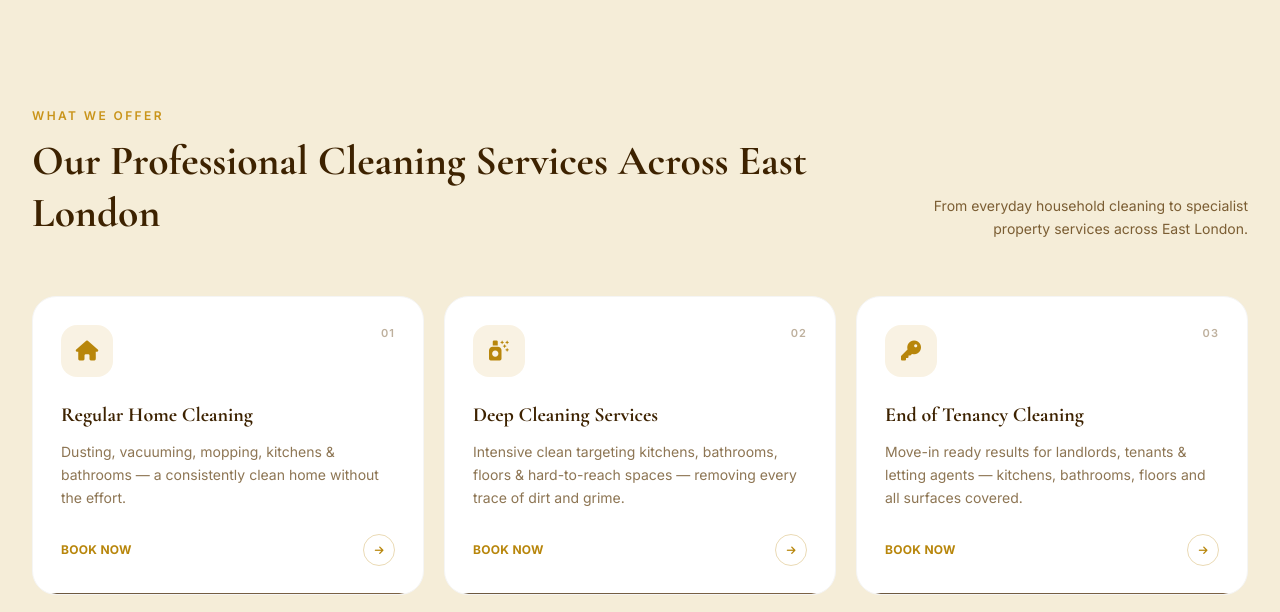
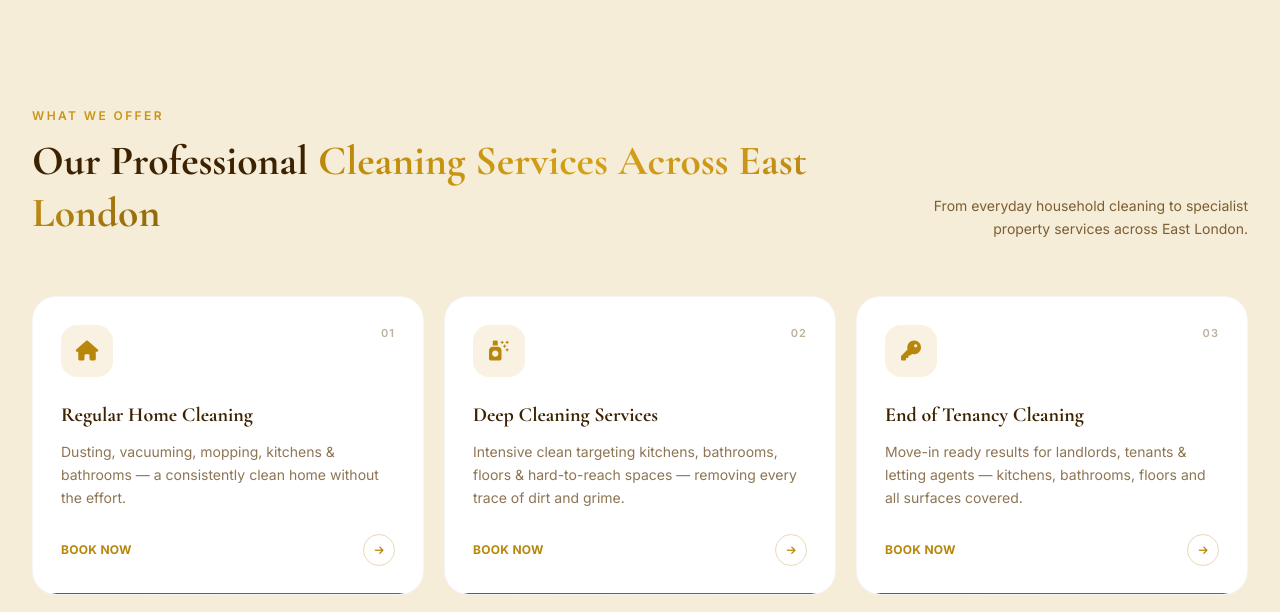
Before and after one commit to amanprasadum/dsm-2, a plain HTML site: page index.html in a window 1280 px wide. Shown: the part 2380-2992 px from the top of the page. Drawn offline with nearby package versions, Linux system fonts and the light colour scheme.

Commit message:
Restore duotone services heading

```diff
--- a/index.html
+++ b/index.html
@@ -544,7 +544,7 @@
       <div>
         <p class="text-gold-bright font-semibold text-xs tracking-[0.2em] uppercase mb-3">What We Offer</p>
         <h2 class="font-bold text-brown-dark leading-tight" style="font-family:'Cormorant Garamond',serif; font-size: clamp(1.9rem,3.5vw,2.6rem);">
-          Our Professional Cleaning Services Across East London
+          Our Professional <em class="not-italic gold-text">Cleaning Services Across East London</em>
         </h2>
       </div>
       <p class="text-brown/80 text-sm leading-relaxed max-w-xs md:text-right">From everyday household cleaning to specialist property services across East London.</p>
```
